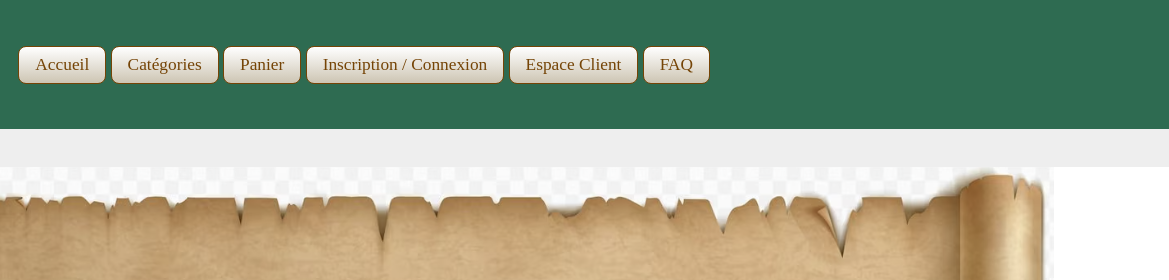
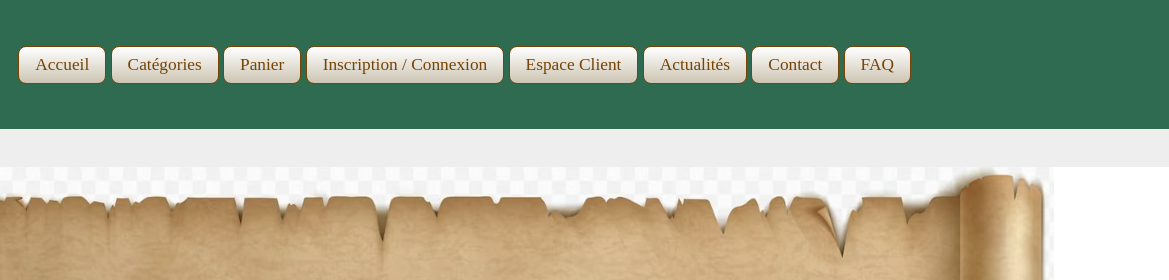
Before and after one commit to CecileLouisy/ExoHTML, a plain HTML site: page index.html in a window 1280 px wide. Shown: the top 280 px of the page, 111-1280 px from the left. Drawn offline with Linux system fonts and the light colour scheme.

Commit message:
actualisation des header, lien entre actualités et article, maj readme

```diff
--- a/index.html
+++ b/index.html
@@ -16,6 +16,8 @@
                 <a href="panier.html"><li>Panier</li></a>
                 <a href="inscriptionConnexion.html"><li>Inscription / Connexion</li></a>
                 <a href="espaceClient.html"><li>Espace Client</li></a>
+                <a href="actualites.html"><li>Actualités</li></a>
+                <a href="contact.html"><li>Contact</li></a>
                 <a href="faq.html"><li>FAQ</li></a>
             </ul>
         </nav>
```
Also changed, not shown: actualites.html (+3 -0 lines), article.html (+2 -0 lines), categorie.html (+2 -0 lines), contact.html (+2 -0 lines), espaceClient.html (+2 -0 lines), faq.html (+2 -0 lines), inscriptionConnexion.html (+2 -0 lines), panier.html (+2 -0 lines), produit.html (+2 -0 lines), 1 other file.
